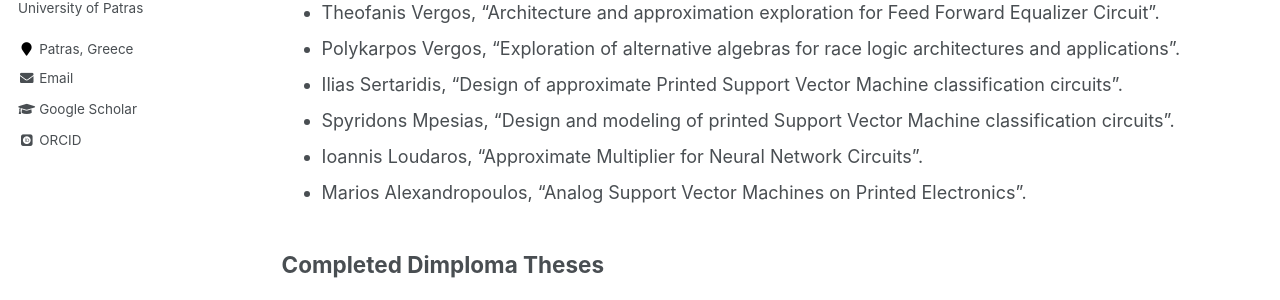
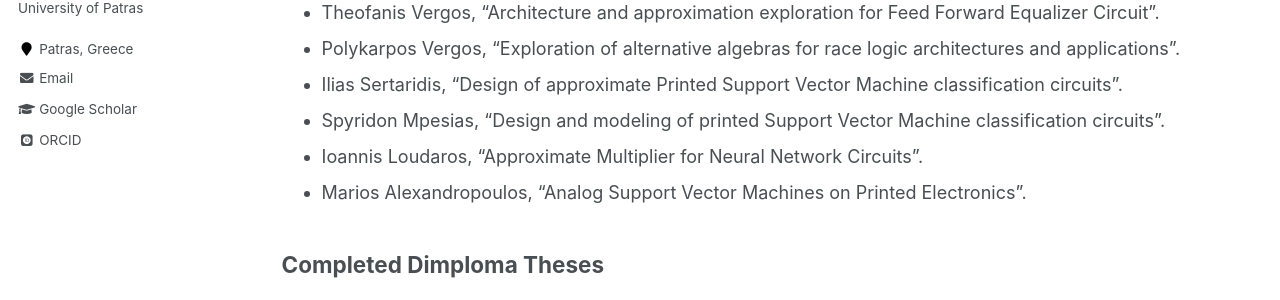
Before and after one commit to giozerv/giozerv.github.io, a Jekyll site: the page built from _pages/teaching.md, in a window 1280 px wide and 900 px high, scrolled down 6797 px. Shown: the part 325-625 px from the top of the window. Built offline with Jekyll 4.4.1, drawn with Linux system fonts in a browser that asks for light colours; some web fonts are replaced.

Commit message:
Update teaching.md

```diff
--- a/_pages/teaching.md
+++ b/_pages/teaching.md
@@ -221,7 +221,7 @@ href="https://doi.org/10.1109/DAC18074.2021.9586232">10.1109/DAC18074.2021.95862
 * Theofanis Vergos, "Architecture and approximation exploration for Feed Forward Equalizer Circuit".
 * Polykarpos Vergos, "Exploration of alternative algebras for race logic  architectures and  applications".
 * Ilias Sertaridis, "Design of approximate Printed Support Vector Machine classification circuits".
-* Spyridons Mpesias, "Design and modeling of printed Support Vector Machine classification circuits".
+* Spyridon Mpesias, "Design and modeling of printed Support Vector Machine classification circuits".
 * Ioannis Loudaros, "Approximate Multiplier for Neural Network Circuits".
 * Marios Alexandropoulos, "Analog Support Vector Machines on Printed Electronics".
 
```
